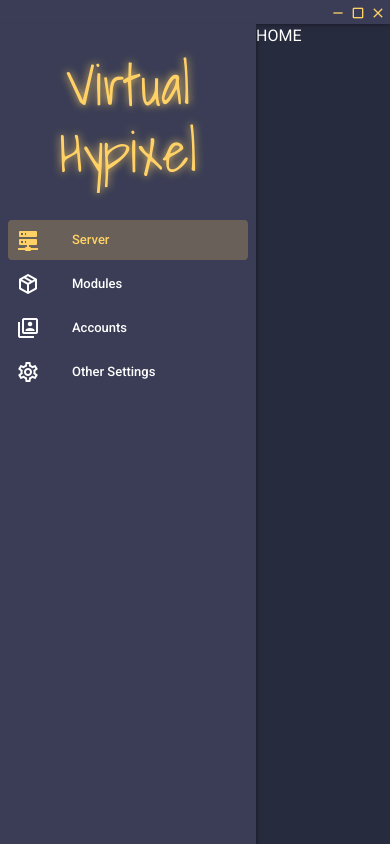
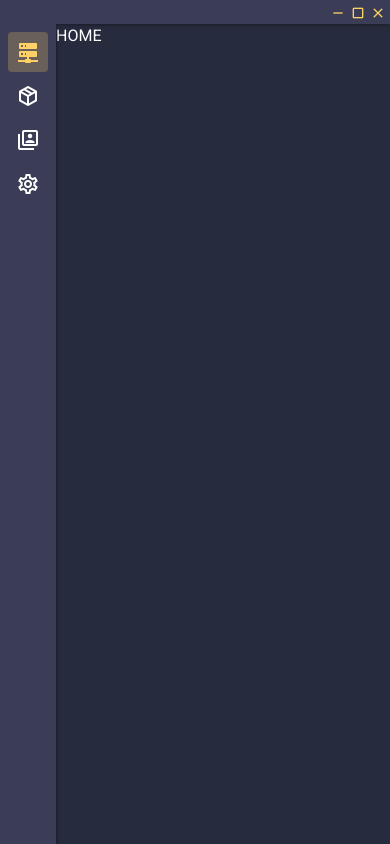
Before and after one commit to HumanDuck23/virtual-hypixel-v8, a Vue app in the folder launcher/: page / in a window 390 px wide. Built offline with nearby package versions, Linux system fonts and the light colour scheme.

Commit message:
nav drawer switches to mini mode when window is made smaller

```diff
--- a/launcher/src/App.vue
+++ b/launcher/src/App.vue
@@ -9,8 +9,8 @@
       </div>
     </v-system-bar>
 
-    <v-navigation-drawer permanent app color="primary" class="layout-shadow-right">
-      <v-list-item>
+    <v-navigation-drawer permanent app color="primary" class="layout-shadow-right" :mini-variant="drawerMini">
+      <v-list-item v-if="!drawerMini">
         <v-list-item-content>
           <v-list-item-title class="banner-text">
             Virtual<br>
@@ -44,6 +44,7 @@
   name: "App",
 
   data: () => ({
+    drawerMini: false,
     routes: [
       {
         i: "mdi-server-network",
@@ -67,6 +68,17 @@
       },
     ]
   }),
+
+  mounted() {
+    this.onWindowResize()
+    window.addEventListener("resize", this.onWindowResize)
+  },
+
+  methods: {
+    onWindowResize() {
+      this.drawerMini = window.innerWidth < 992
+    }
+  }
 }
 </script>
 <style>
```
